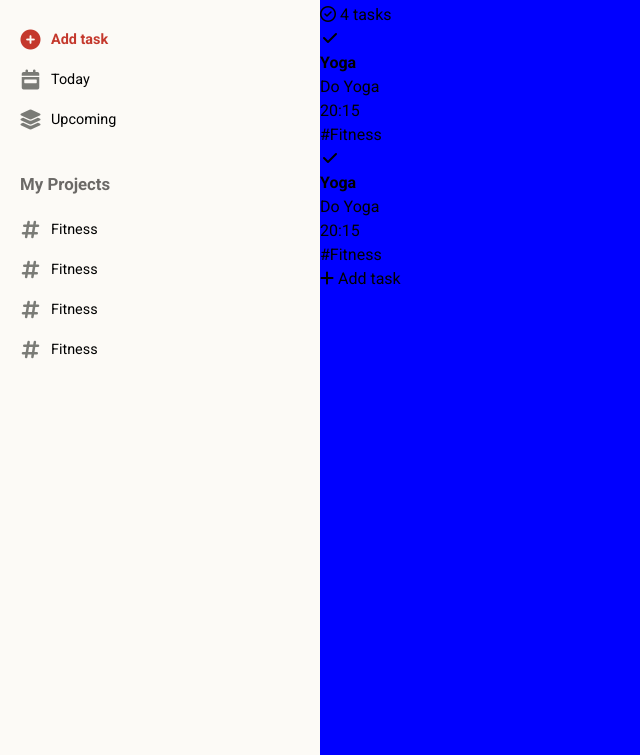
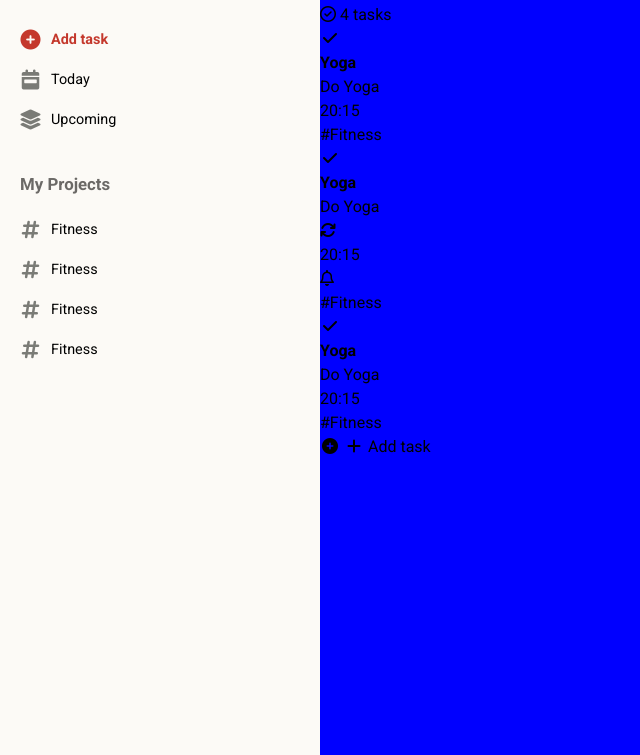
Before and after one commit to StrigZ/todo-list, a website built with webpack: page src/template.html in a window 1280 px wide. Shown: the part 45-800 px from the top of the page, without its empty margins (0-640 px from the left). Built offline with nearby package versions, Linux system fonts and the light colour scheme.

Commit message:
Update main content markup

```diff
--- a/src/template.html
+++ b/src/template.html
@@ -58,11 +58,15 @@
       </div>
     </aside>
     <main>
-      <h1>Today</h1>
-      <p><i class="fa-regular fa-circle-check"></i> 4 tasks</p>
-      <ul>
+      <header>
+        <h1>Today</h1>
+        <p><i class="fa-regular fa-circle-check"></i> 4 tasks</p>
+      </header>
+      <ul class="task-list">
         <li>
-          <div><i class="fa-solid fa-check fa-fw"></i></div>
+          <div>
+            <button><i class="fa-solid fa-check fa-fw"></i></button>
+          </div>
           <article>
             <h4>Yoga</h4>
             <p>Do Yoga</p>
@@ -71,11 +75,32 @@
             <!-- due time -->
             <p>20:15</p>
             <!-- parent project -->
-            <p>#Fitness</p>
+            <button>#Fitness</button>
           </div>
         </li>
         <li>
-          <div><i class="fa-solid fa-check fa-fw"></i></div>
+          <div>
+            <button><i class="fa-solid fa-check fa-fw"></i></button>
+          </div>
+          <article>
+            <h4>Yoga</h4>
+            <p>Do Yoga</p>
+          </article>
+          <div>
+            <!-- due time -->
+            <div>
+              <i class="fa-solid fa-arrows-rotate"></i>
+              <p>20:15</p>
+              <i class="fa-regular fa-bell"></i>
+            </div>
+            <!-- parent project -->
+            <button>#Fitness</button>
+          </div>
+        </li>
+        <li>
+          <div>
+            <button><i class="fa-solid fa-check fa-fw"></i></button>
+          </div>
           <article>
             <h4>Yoga</h4>
             <p>Do Yoga</p>
@@ -84,13 +109,13 @@
             <!-- due time -->
             <p>20:15</p>
             <!-- parent project -->
-            <p>#Fitness</p>
+            <button>#Fitness</button>
           </div>
         </li>
-        <li></li>
       </ul>
       <button type="button" id="add-task" class="add-task">
-        <i class="fa-solid fa-plus"></i>
+        <i class="fa-solid fa-circle-plus fa-fw"></i>
+        <i class="fa-solid fa-plus fa-fw"></i>
         Add task
       </button>
     </main>
```
